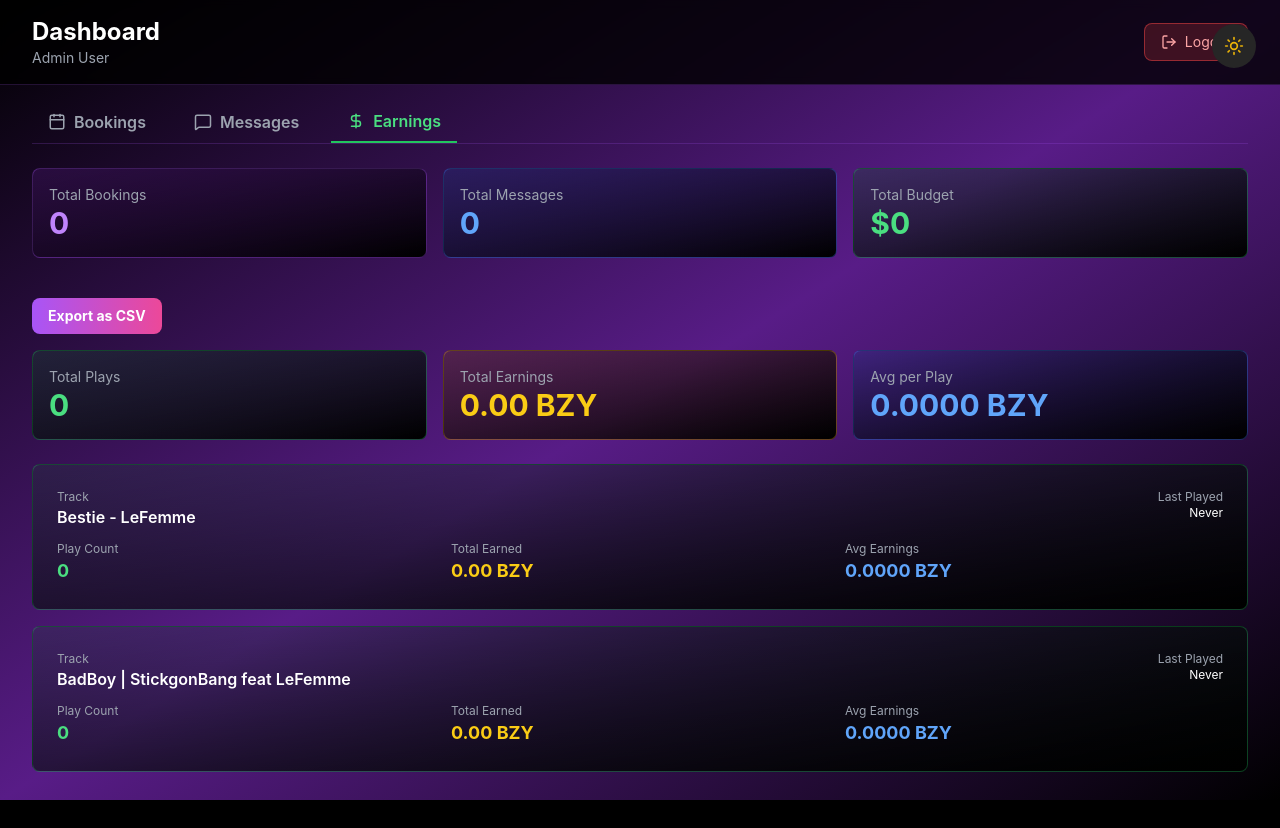
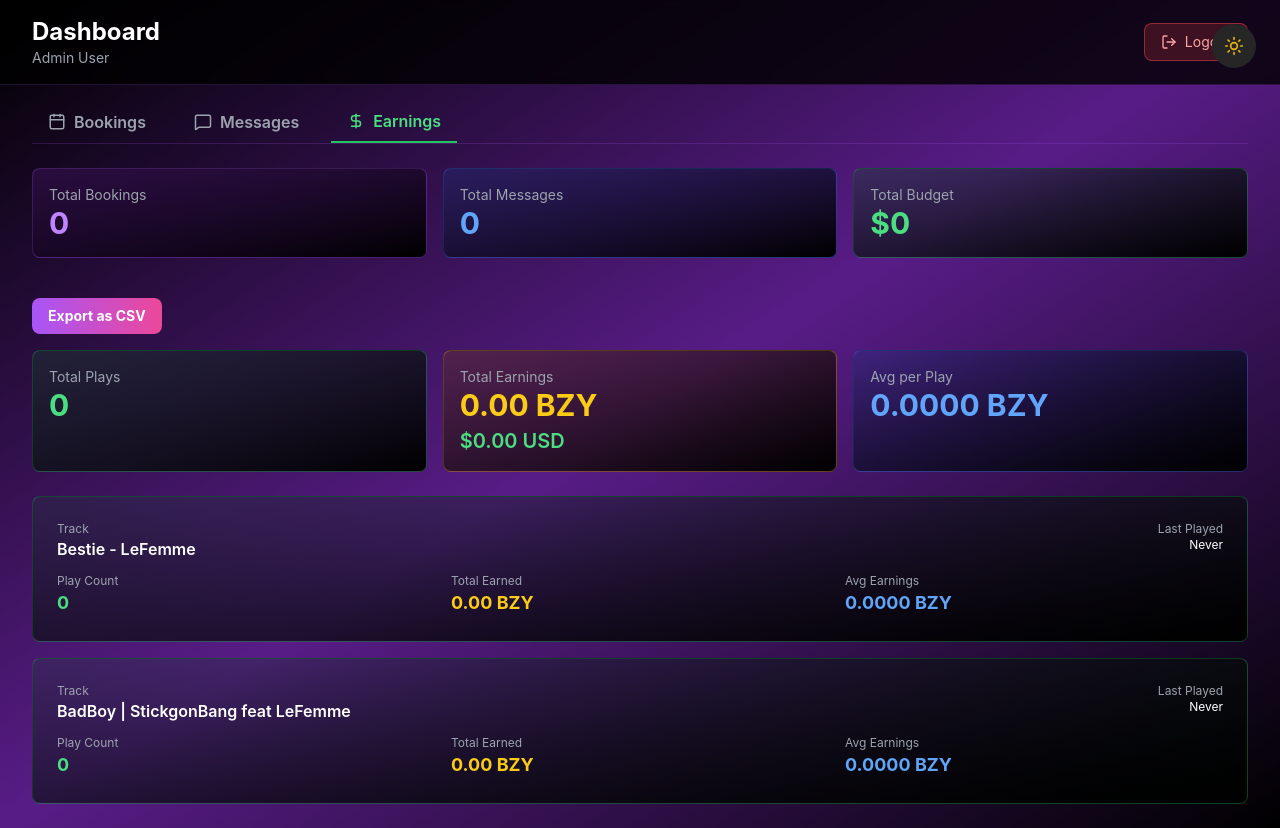
Before and after one commit to soundmoneyprotocol/djlefemme, a Next.js app: page /dashboard in a window 1280 px wide. Both pictures are taken after a click on the button "Earnings". Before the commit the page ends 800 px from the top, so only its background shows below. Built offline with nearby package versions, Linux system fonts and the light colour scheme.

Commit message:
Add: USD total earnings display in dashboard earnings section

```diff
--- a/app/dashboard/page.tsx
+++ b/app/dashboard/page.tsx
@@ -379,7 +379,10 @@ export default function DashboardPage() {
                       className='bg-gradient-to-br from-yellow-900/30 to-black border border-yellow-500/30 rounded-lg p-4'
                     >
                       <p className='text-gray-400 text-xs sm:text-sm'>Total Earnings</p>
-                      <p className='text-2xl sm:text-3xl font-bold text-yellow-400'>{(earningsData.summary?.totalEarnings || 0).toFixed(2)} BZY</p>
+<div className='space-y-1'>
+                        <p className='text-2xl sm:text-3xl font-bold text-yellow-400'>{(earningsData.summary?.totalEarnings || 0).toFixed(2)} BZY</p>
+                        <p className='text-lg sm:text-xl font-semibold text-green-400'>${((earningsData.summary?.totalEarnings || 0) * 2.4).toFixed(2)} USD</p>
+                      </div>
                     </motion.div>
                     <motion.div
                       initial={{ opacity: 0, y: 20 }}
```
